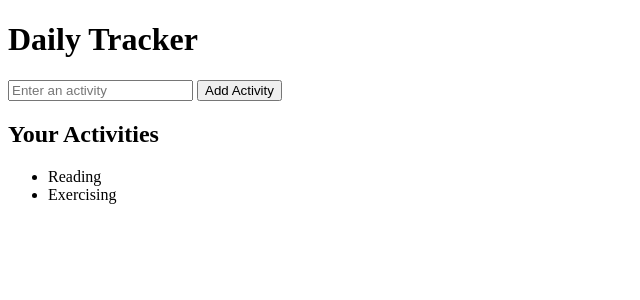
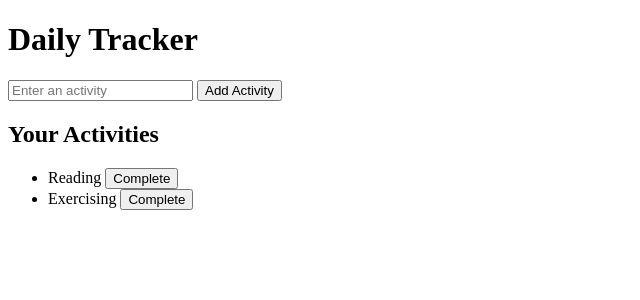
Before and after one commit to ARQUAVIUS/Daily-Tracker, a Flask app: page / in a window 1280 px wide. Shown: the top 300 px of the page, without its empty margins (0-640 px from the left). Run offline with Flask 3, Linux system fonts and the light colour scheme; data comes from the database, SQL or seed files in the repository; both versions use the stored data as it was after the commit.

Commit message:
Added Mark Complete feature

```diff
--- a/app.py
+++ b/app.py
@@ -28,5 +28,17 @@ def add_activity():
 
     return redirect("/")
 
+@app.route("/complete/<int:id>", methods=["POST"])
+def complete_activity(id):
+    connection = get_connection()
+    connection.execute(
+        "UPDATE activities SET completed = 1 WHERE id = ?",
+        (id,)
+    )
+    connection.commit()
+    connection.close()
+
+    return redirect("/")
+
 if __name__ == "__main__":
     app.run(debug=True)
--- a/templates/index.html
+++ b/templates/index.html
@@ -15,7 +15,14 @@
 
     <ul>
         {% for activity in activities %}
-            <li>{{ activity["name"] }}</li>
+            <li>
+                {{ activity["name"] }}
+
+                <form action= "/complete/{{ activity[id] }}" method="POST" style="display:inline;">
+                    <button type="submit">Complete</button>
+                </form>
+
+            </li>
         {% endfor %}
     </ul>
 </body>
```
Also changed, not shown: daily_tracker.db.
